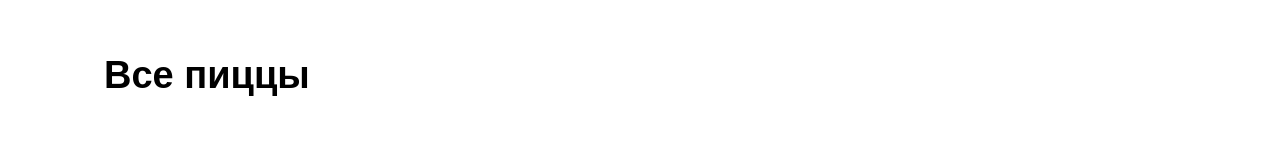
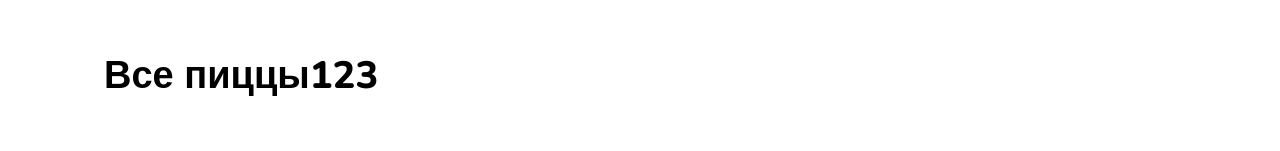
Before and after one commit to lightboomq/React-Pizza-V2, a React (Create React App) app: page / in a window 1280 px wide. Shown: the part 281-432 px from the top of the page. Built offline with nearby package versions, Linux system fonts and the light colour scheme.

Commit message:
Добавили к заголоку 123

```diff
--- a/src/App.js
+++ b/src/App.js
@@ -20,7 +20,7 @@ function App() {
         <Buttons/>
         <Sort/>
     </div>
-    <h1>Все пиццы</h1>
+    <h1>Все пиццы123</h1>
     <div className="main">
       {arr.map((obj) =>(<Cart_Pizza name = {obj.name} price = {obj.price} imgURL = {obj.imgURL} sizes = {obj.size} typeNames={obj.typeName}/>))}
     </div>
```
